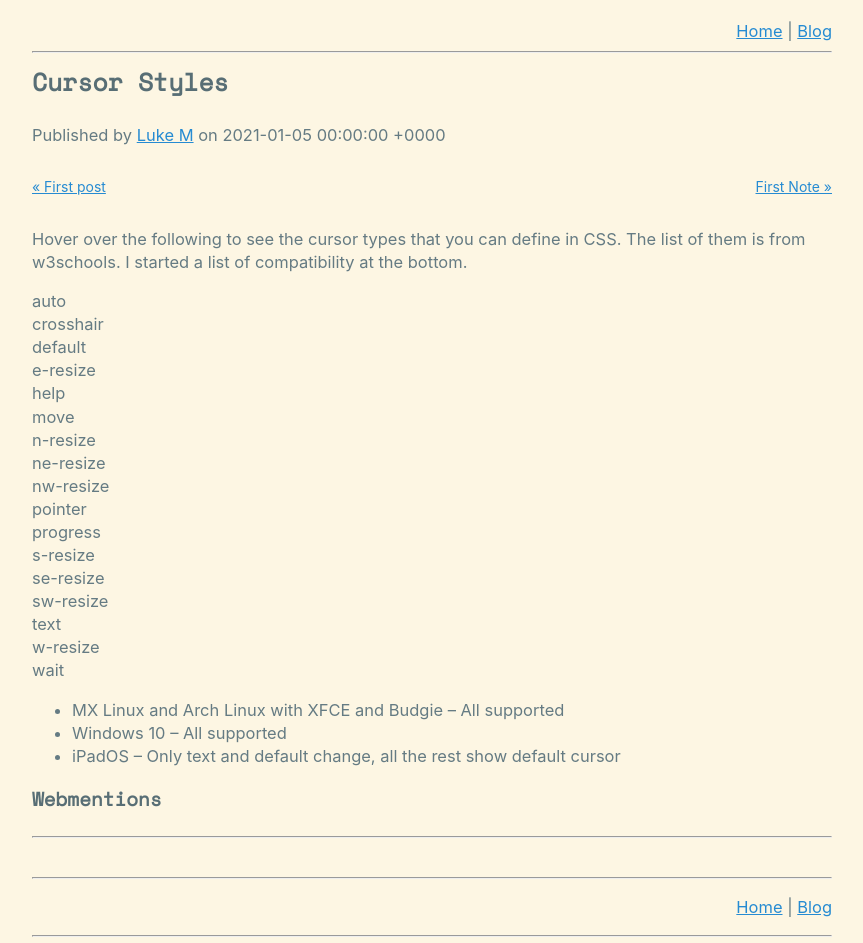
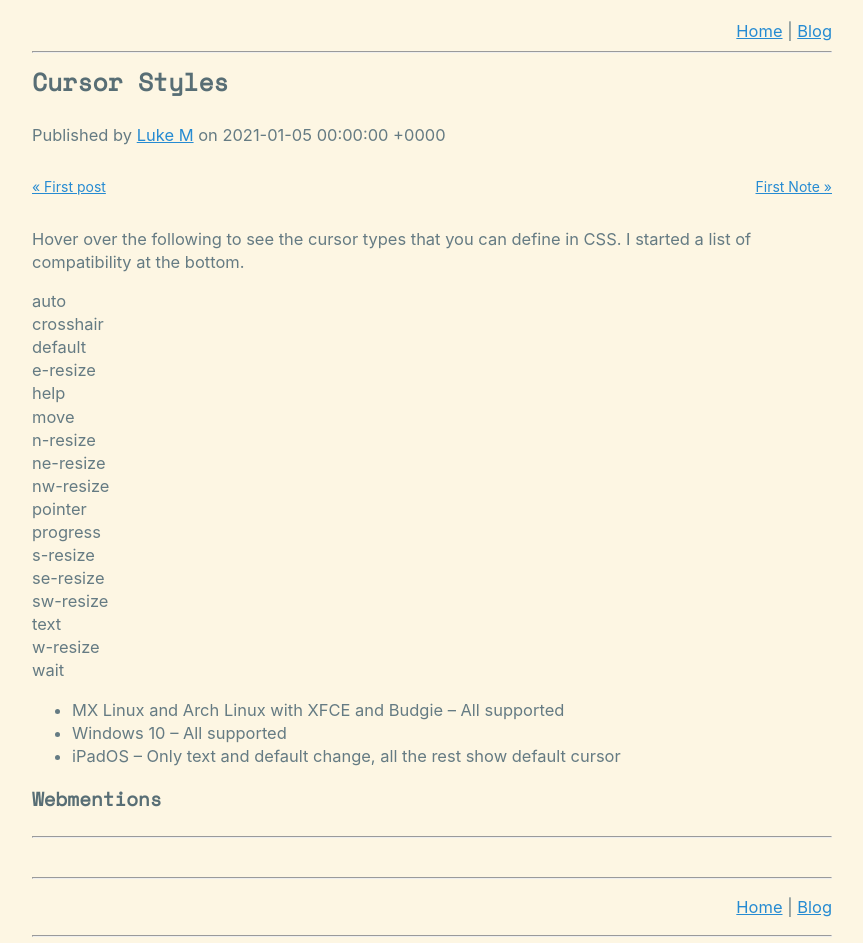
Before and after one commit to luke2m/lukesempire-gitlab-mirror, a Jekyll site: the page built from _posts/2021-01-05-Cursor-Styles.md, in a window 1280 px wide. Shown: the top 943 px of the page, without its empty margins (208-1071 px from the left). Built offline with Jekyll 4.4.1, drawn with Linux system fonts in a browser that asks for light colours; comment, search, counter and statistics services are not loaded.

Commit message:
Update 2021-01-05-Cursor-Styles.md

```diff
--- a/_posts/2021-01-05-Cursor-Styles.md
+++ b/_posts/2021-01-05-Cursor-Styles.md
@@ -4,7 +4,7 @@ date: 2021-01-05
 title: Cursor Styles
 description: See all the cursor styles and compatibility.
 ---
-Hover over the following to see the cursor types that you can define in CSS. The list of them is from w3schools.
+Hover over the following to see the cursor types that you can define in CSS.
 I started a list of compatibility at the bottom.
 
 
```
